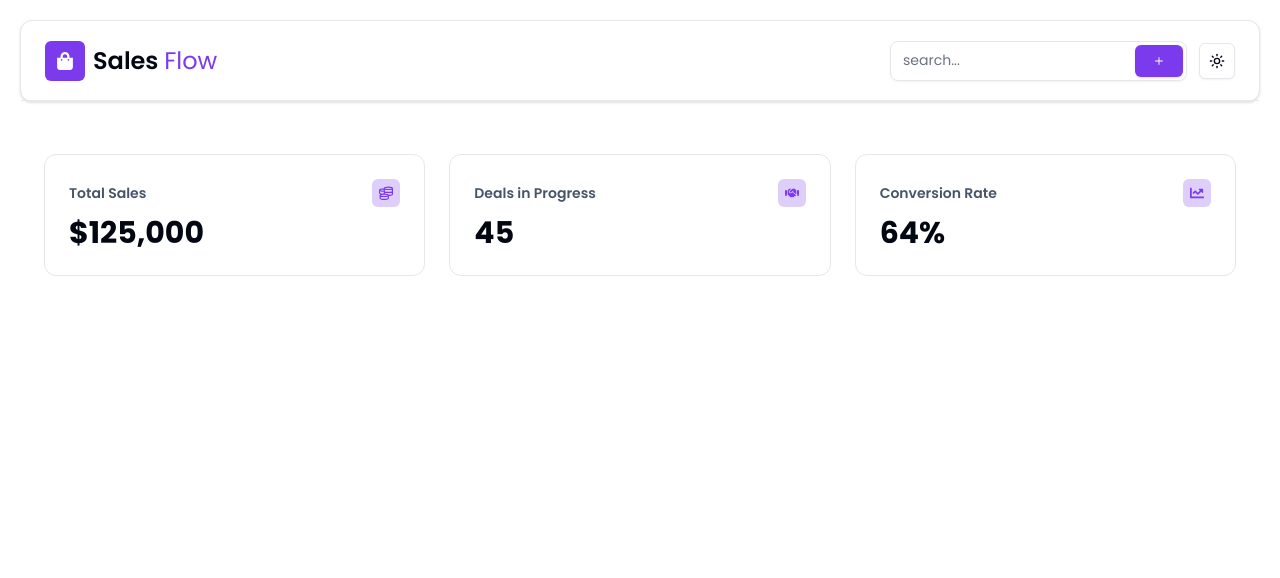
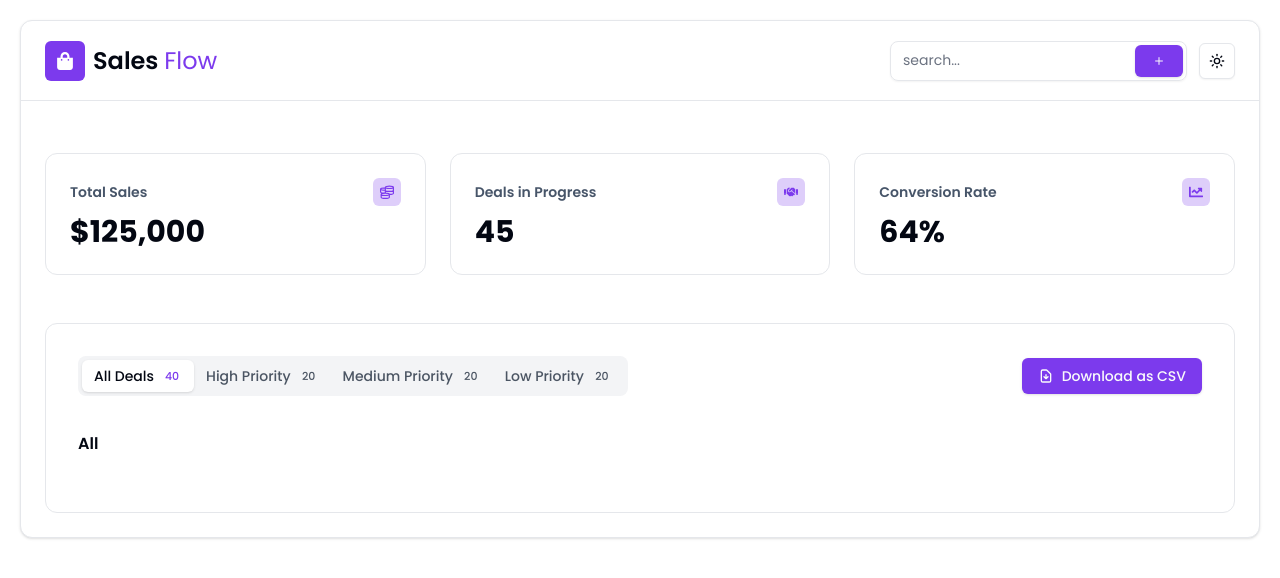
Before and after one commit to aklesh-dev/sales-manager-app, a Next.js app: page / in a window 1280 px wide. Shown: the top 578 px of the page. Built offline with nearby package versions, Linux system fonts and the light colour scheme.

Commit message:
add tabs area - install tabs component from shadcn/ui - create TableArea component. - initalize the TableArea component in the main page of the app.

```diff
--- a/package.json
+++ b/package.json
@@ -11,6 +11,7 @@
   "dependencies": {
     "@radix-ui/react-dropdown-menu": "^2.1.2",
     "@radix-ui/react-slot": "^1.1.0",
+    "@radix-ui/react-tabs": "^1.1.2",
     "class-variance-authority": "^0.7.1",
     "clsx": "^2.1.1",
     "lucide-react": "^0.468.0",
--- /dev/null
+++ b/src/app/Components/TableArea/TableArea.tsx
@@ -0,0 +1,71 @@
+"use client";
+import { Button } from "@/components/ui/button";
+import { Card } from "@/components/ui/card";
+import { Tabs, TabsContent, TabsList, TabsTrigger } from "@/components/ui/tabs";
+import React, { useState } from "react";
+import { HiOutlineDocumentDownload } from "react-icons/hi";
+
+export default function TableArea() {
+  const TabItems = [
+    { value: "all", label: "All Deals", count: 40 },
+    { value: "high", label: "High Priority", count: 20 },
+    { value: "medium", label: "Medium Priority", count: 20 },
+    { value: "low", label: "Low Priority", count: 20 },
+  ];
+
+  const [activeTab, setActiveTab] = useState("all");
+
+  return (
+    <Card className="shadow-none m-6">
+      <div className="p-8">
+        <Tabs
+          value={activeTab}
+          onValueChange={(value) => setActiveTab(value)}
+          className="mb-6 w-full"
+        >
+          <div className="flex items-center justify-between mb-4 max-md:flex-col max-lg:gap-2 max-sm:items-start">
+            <TabsList className="h-10 max-sm:flex max-sm:flex-col max-sm:h-[132px] max-sm:w-full">
+              {TabItems.map((tab, index) => (
+                <TabsTrigger
+                  key={index}
+                  value={tab.value}
+                  className={`flex items-center gap-2 h-8 rounded-md transition-all ${
+                    activeTab === tab.value
+                      ? "bg-primary text-white max-sm:w-full"
+                      : "text-gray-600"
+                  }`}
+                  onClick={() => setActiveTab(tab.value)}
+                >
+                  <span>{tab.label}</span>
+                  <span
+                  className={`size-5 rounded-full ${activeTab === tab.value ? "text-primary" : "text-gray-600"} text-[11px]`}
+                  >
+                    {tab.count}
+                  </span>
+                </TabsTrigger>
+              ))}
+            </TabsList>
+            <Button>
+              <HiOutlineDocumentDownload className="size-4" />
+              <span>Download as CSV</span>
+            </Button>
+          </div>
+
+          {TabItems.map((tab) => (
+            <TabsContent
+            key={tab.value}
+            value={tab.value}
+            className={`w-full mt-9`}
+            >
+              {activeTab === tab.value && (
+                //--table
+                <span className="font-semibold capitalize">{tab.value}</span>
+              )}
+            </TabsContent>
+          ))}
+        </Tabs>
+      </div>
+      {/* --Pagination-- */}
+    </Card>
+  );
+}
--- a/src/app/page.tsx
+++ b/src/app/page.tsx
@@ -1,14 +1,16 @@
 import { Card } from "@/components/ui/card";
 import Navbar from "./Components/Navbar";
 import StatsCard from "./Components/StatsCard";
+import TableArea from "./Components/TableArea/TableArea";
 
 export default function Home() {
   return (
     <section className="m-5 poppins">
       <Card>
         <Navbar />
+        <StatsCard />
+        <TableArea />
       </Card>
-      <StatsCard />
     </section>
   );
 }
--- /dev/null
+++ b/src/components/ui/tabs.tsx
@@ -0,0 +1,55 @@
+"use client"
+
+import * as React from "react"
+import * as TabsPrimitive from "@radix-ui/react-tabs"
+
+import { cn } from "@/lib/utils"
+
+const Tabs = TabsPrimitive.Root
+
+const TabsList = React.forwardRef<
+  React.ElementRef<typeof TabsPrimitive.List>,
+  React.ComponentPropsWithoutRef<typeof TabsPrimitive.List>
+>(({ className, ...props }, ref) => (
+  <TabsPrimitive.List
+    ref={ref}
+    className={cn(
+      "inline-flex h-9 items-center justify-center rounded-lg bg-muted p-1 text-muted-foreground",
+      className
+    )}
+    {...props}
+  />
+))
+TabsList.displayName = TabsPrimitive.List.displayName
+
+const TabsTrigger = React.forwardRef<
+  React.ElementRef<typeof TabsPrimitive.Trigger>,
+  React.ComponentPropsWithoutRef<typeof TabsPrimitive.Trigger>
+>(({ className, ...props }, ref) => (
+  <TabsPrimitive.Trigger
+    ref={ref}
+    className={cn(
+      "inline-flex items-center justify-center whitespace-nowrap rounded-md px-3 py-1 text-sm font-medium ring-offset-background transition-all focus-visible:outline-none focus-visible:ring-2 focus-visible:ring-ring focus-visible:ring-offset-2 disabled:pointer-events-none disabled:opacity-50 data-[state=active]:bg-background data-[state=active]:text-foreground data-[state=active]:shadow",
+      className
+    )}
+    {...props}
+  />
+))
+TabsTrigger.displayName = TabsPrimitive.Trigger.displayName
+
+const TabsContent = React.forwardRef<
+  React.ElementRef<typeof TabsPrimitive.Content>,
+  React.ComponentPropsWithoutRef<typeof TabsPrimitive.Content>
+>(({ className, ...props }, ref) => (
+  <TabsPrimitive.Content
+    ref={ref}
+    className={cn(
+      "mt-2 ring-offset-background focus-visible:outline-none focus-visible:ring-2 focus-visible:ring-ring focus-visible:ring-offset-2",
+      className
+    )}
+    {...props}
+  />
+))
+TabsContent.displayName = TabsPrimitive.Content.displayName
+
+export { Tabs, TabsList, TabsTrigger, TabsContent }
```
Also changed, not shown: 1 other file (tests, documents, lock files or other folders).
